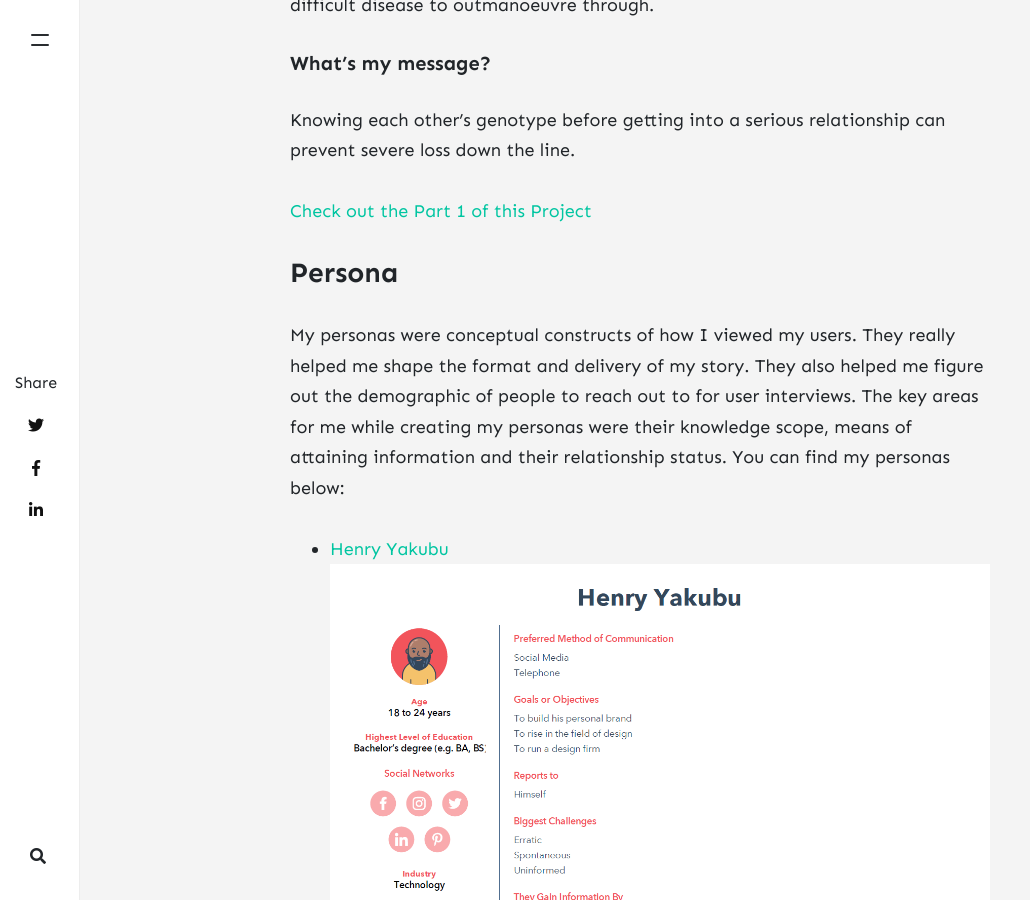
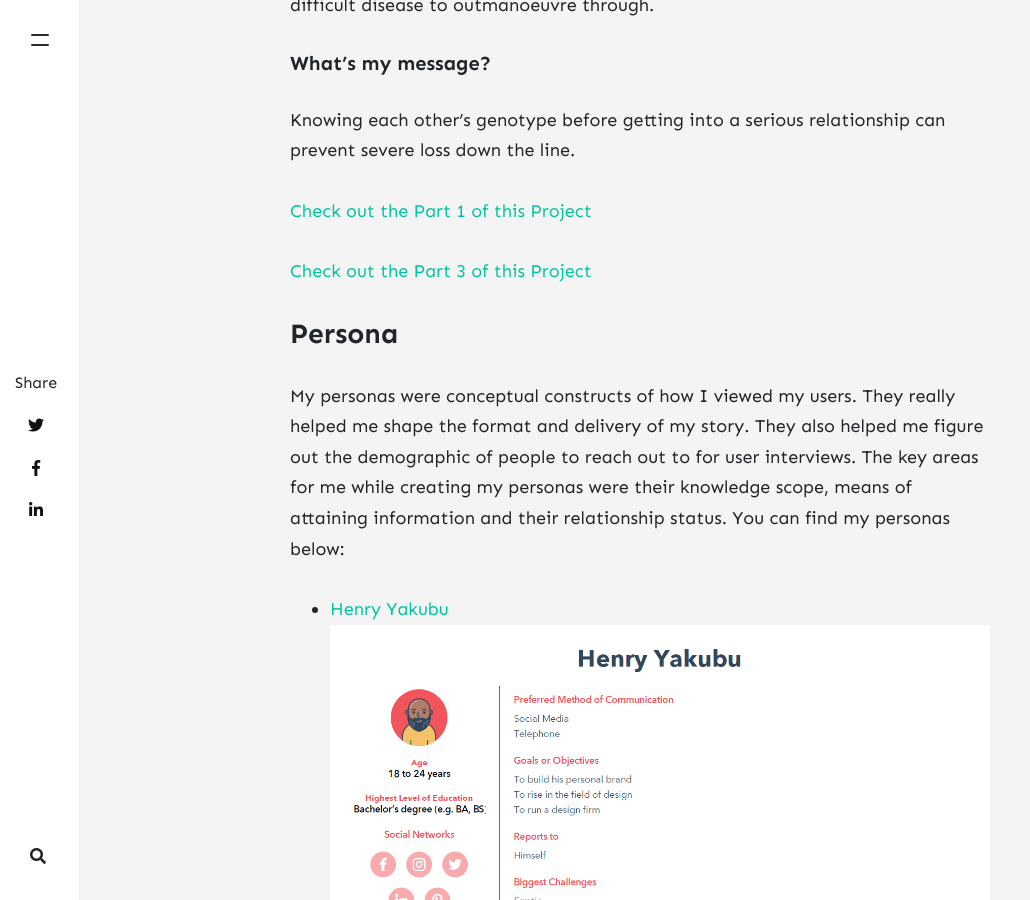
Before and after one commit to jnrkufuor/kufuor-portfolio, a Jekyll site: the page built from _posts/2021-03-10-final_project_ErnestKufuor_2.md, in a window 1280 px wide and 900 px high, scrolled down 2445 px. Shown: the whole window, without its empty margins (0-1030 px from the left). Built offline with Jekyll 4.4.1, drawn with Linux system fonts in a browser that asks for light colours; nearby versions of some CDN libraries; comment, search, counter and statistics services are not loaded.

Commit message:
Update 2021-03-10-final_project_ErnestKufuor_2.md

```diff
--- a/_posts/2021-03-10-final_project_ErnestKufuor_2.md
+++ b/_posts/2021-03-10-final_project_ErnestKufuor_2.md
@@ -33,6 +33,8 @@ SCD's mortality rate, though reduced over the years, is quite high if not manage
 Knowing each other’s genotype before getting into a serious relationship can prevent severe loss down the line.
 
 [Check out the Part 1 of this Project](https://jnrkufuor.github.io/kufuor-portfolio/final_project_ErnestKufuor/)
+
+[Check out the Part 3 of this Project](https://jnrkufuor.github.io/kufuor-portfolio/final_project_ErnestKufuor_3/)
 
 ### Persona
 My personas were conceptual constructs of how I viewed my users. They really helped me shape the format and delivery of my story. They also helped me figure out the demographic of people to reach out to for user interviews. The key areas for me while creating my personas were their knowledge scope, means of attaining information and their relationship status. You can find my personas below:
```
